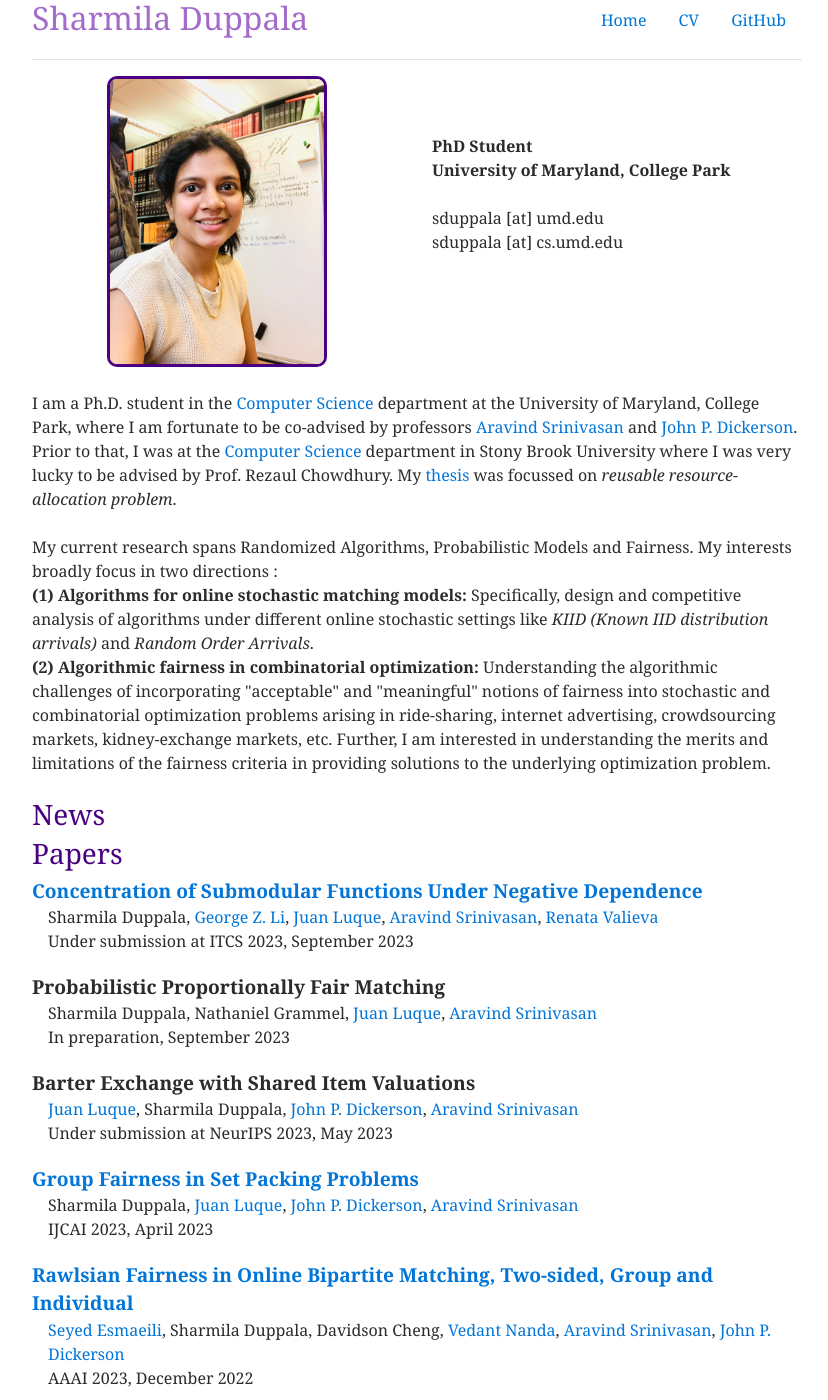
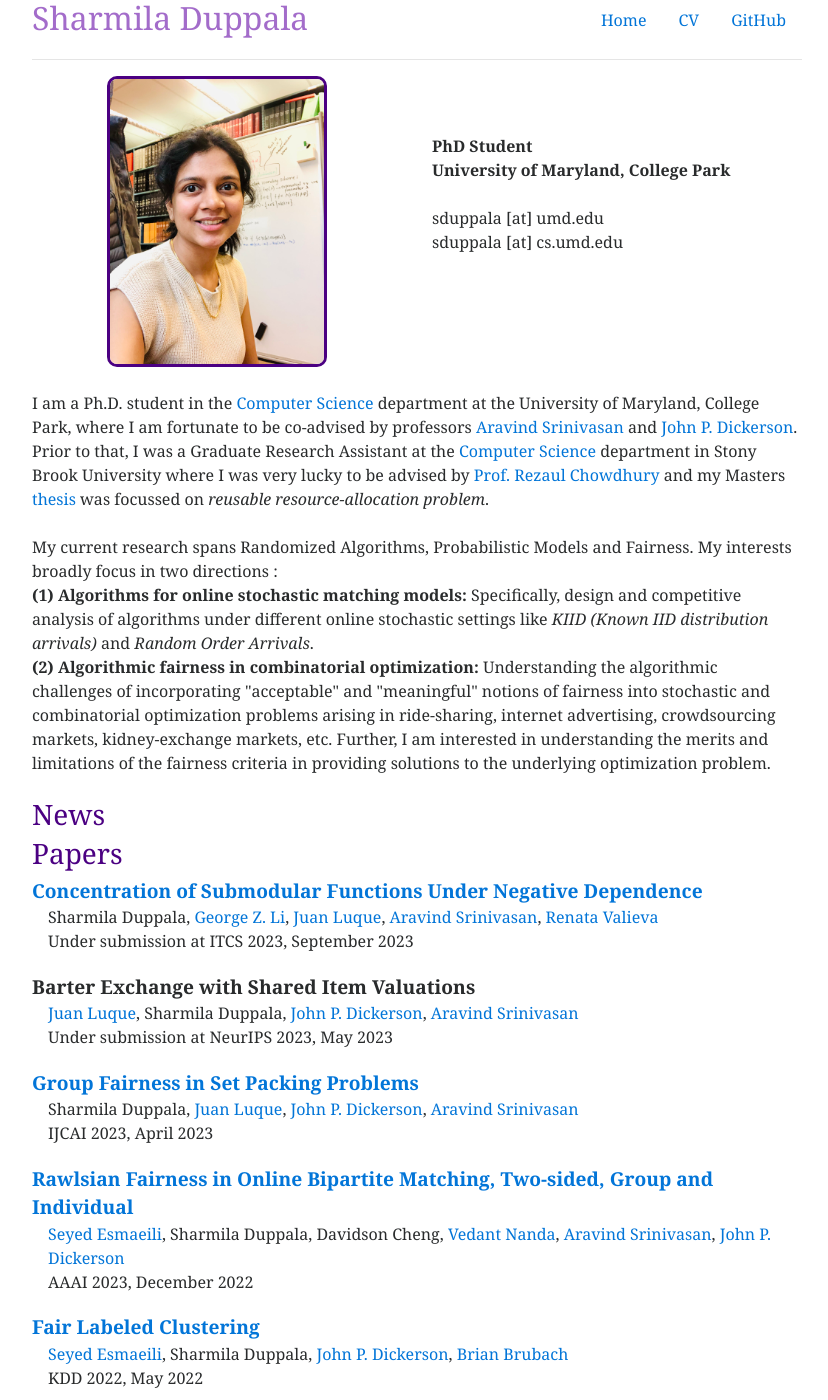
Before and after one commit to trinity24/trinity24.github.io, a Jekyll site: the page built from index.html, in a window 1280 px wide and 1400 px high. Shown: the whole window, without its empty margins (223-1051 px from the left). Built offline with Jekyll 4.4.1, drawn with Linux system fonts in a browser that asks for light colours.

Commit message:
removed in preparation

```diff
--- a/_bib/2023-09-10-ProportionalMatching.bib
+++ b/_bib/2023-09-10-ProportionalMatching.bib
@@ -1,4 +1,3 @@
----
 title: Probabilistic Proportionally Fair Matching
 authors:
   - sduppala
--- a/index.html
+++ b/index.html
@@ -22,7 +22,7 @@
 
     </div>
     I am a Ph.D. student in the  <a href="https://www.cs.umd.edu">
-    Computer Science </a> department  at the University of Maryland, College Park, where I am fortunate to be co-advised by professors  <a href="https://www.cs.umd.edu/~srin/">Aravind Srinivasan</a> and <a href="http://jpdickerson.com/">John P. Dickerson</a>. Prior to that, I was at the <a href="https://www.cs.stonybrook.edu/"> Computer Science </a> department in Stony Brook University where I was very lucky to be advised by Prof. Rezaul Chowdhury. My <a href="https://www.proquest.com/docview/2321010389?pq-origsite=gscholar&fromopenview=true"> thesis </a> was focussed on <i>reusable resource-allocation problem</i>.
+    Computer Science </a> department  at the University of Maryland, College Park, where I am fortunate to be co-advised by professors  <a href="https://www.cs.umd.edu/~srin/">Aravind Srinivasan</a> and <a href="http://jpdickerson.com/">John P. Dickerson</a>. Prior to that, I was a Graduate Research Assistant at the <a href="https://www.cs.stonybrook.edu/"> Computer Science </a> department in Stony Brook University where I was very lucky to be advised by <a href="https://www3.cs.stonybrook.edu/~rezaul/"> Prof. Rezaul Chowdhury </a> and my Masters <a href="https://www.proquest.com/docview/2321010389?pq-origsite=gscholar&fromopenview=true"> thesis </a> was focussed on <i>reusable resource-allocation problem</i>.
 
     <br>
     <br>
```
